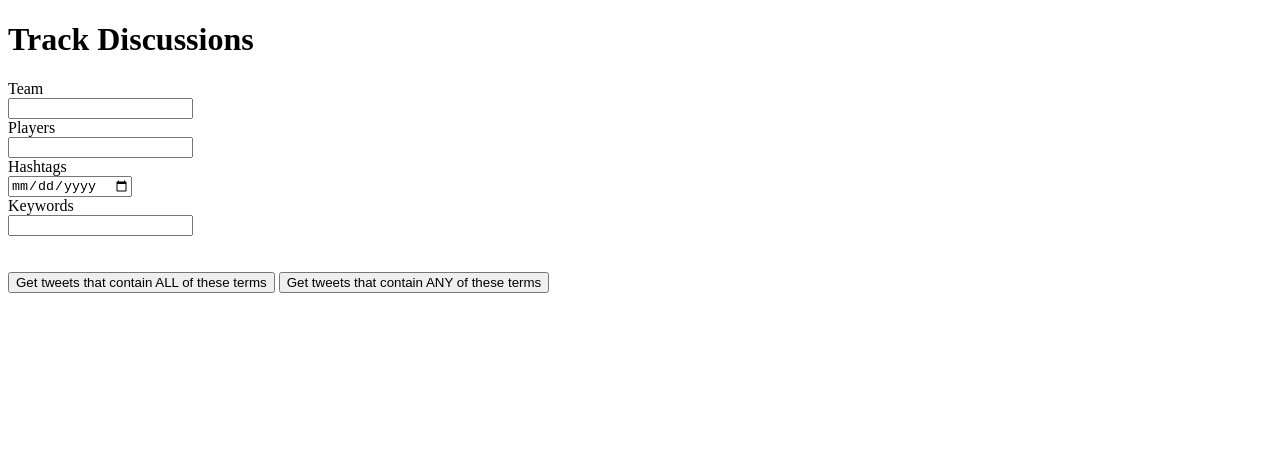
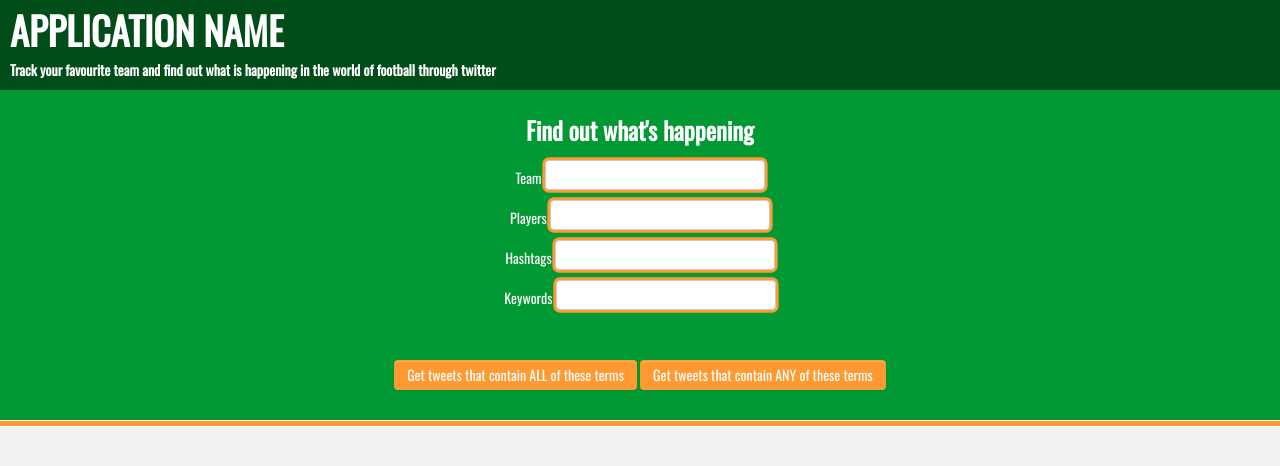
Before and after one commit to Osydius/NegasonicStudentWarhead, a plain HTML site: page Client/queryInterface.html in a window 1280 px wide. Drawn offline with nearby package versions, Linux system fonts and the light colour scheme.

Commit message:
Added first css design
Used bootstrap and css to start a design. Green backgrounds with a
google font and orange highlights are used.

```diff
--- /dev/null
+++ b/Client/css/queryInterface.css
@@ -0,0 +1,73 @@
+#track_discussions_form {
+	text-align: center;
+    background-color: #009933;
+    font-family: 'Oswald', sans-serif;
+    padding-top: 10px;
+    padding-bottom: 10px;
+    color: white;
+    margin:0px;
+}
+
+#title_bar {
+	background-color: #004d1a;
+	color:white;
+	padding:10px;
+	font-family: 'Oswald', sans-serif;
+}
+
+h1 {
+	margin-top: 0px;
+	color:white;
+}
+
+body {
+	background-color: #f2f2f2;
+}
+
+hr{
+	margin:0px;
+	padding:0px;
+	color: #ff9933;
+	background-color: #ff9933;
+	height: 5px;
+}
+
+.field {
+	/*outline: #ff9933 solid medium;*/
+}
+
+/* Smooth outline with box-shadow: */
+input[type=text] {
+    box-shadow: 0 0 0 2pt #ff9933;
+}
+
+/* Hard "outline" with box-shadow: */
+input[type=text]:focus {
+    box-shadow: 0 0 0 2pt #ff9933;
+}
+
+
+
+.btn-custom {
+  font-family: 'Oswald', sans-serif;
+  background-color: hsl(30, 100%, 60%) !important;
+  background-repeat: repeat-x;
+  filter: progid:DXImageTransform.Microsoft.gradient(startColorstr="#ff9932", endColorstr="#ff9932");
+  background-image: -khtml-gradient(linear, left top, left bottom, from(#ff9932), to(#ff9932));
+  background-image: -moz-linear-gradient(top, #ff9932, #ff9932);
+  background-image: -ms-linear-gradient(top, #ff9932, #ff9932);
+  background-image: -webkit-gradient(linear, left top, left bottom, color-stop(0%, #ff9932), color-stop(100%, #ff9932));
+  background-image: -webkit-linear-gradient(top, #ff9932, #ff9932);
+  background-image: -o-linear-gradient(top, #ff9932, #ff9932);
+  background-image: linear-gradient(#ff9932, #ff9932);
+  border-color: #ff9932 #ff9932 hsl(30, 100%, 60%);
+  color: #fff !important;
+  text-shadow: 0 1px 1px rgba(255, 255, 255, 0.00);
+  -webkit-font-smoothing: antialiased;
+}
+
+textarea:focus, input:focus, input[type]:focus, .uneditable-input:focus {
+    border-color: #ff9933;
+     box-shadow: 0 0 0 2pt #ff9933;
+    outline: #ff9933 thick;
+}
--- a/Client/queryInterface.html
+++ b/Client/queryInterface.html
@@ -4,31 +4,39 @@
     <meta charset="UTF-8">
     <title>Football Discussions</title>
     <script src="http://ajax.googleapis.com/ajax/libs/jquery/1.11.2/jquery.min.js"></script>
-
+    <link href="../bootstrap/css/bootstrap.min.css" rel="stylesheet" media="screen">
+    <link rel="stylesheet" type="text/css" href="css/queryInterface.css">
+    <!-- for the font -->
+    <link href='https://fonts.googleapis.com/css?family=Oswald' rel='stylesheet' type='text/css'>
 
 </head>
 <body>
-<h1>Track Discussions</h1>
+    <div id="title_bar">
+        <h1>APPLICATION NAME</h1>
+        <b>Track your favourite team and find out what is happening in the world of football through twitter</b>
+    </div>
+    <div id="track_discussions_form">
+        <h3>Find out what's happening</h3>
+
 
         <form id="myForm" onsubmit="sendData">
-    Team<br>
-    <input type="text" name="team">
+            Team <input type="text" name="team" class = "field">
             <br>
-    Players<br>
-    <input type="text" name="players" >
+            Players <input type="text" name="players" class = "field">
             <br>
-    Hashtags<br>
-    <input type="date" name="hashtags">
+            Hashtags <input type="text" name="hashtags" class = "field">
             <br>
-    Keywords<br>
-    <input type="text" name="keywords" >
+            Keywords <input type="text" name="keywords" class = "field">
             <br>
             <br><br>
-    <button id="sendALLButton">Get tweets that contain ALL of these terms</button>
-    <button id="sendANYButton">Get tweets that contain ANY of these terms</button>
+            <button id="sendALLButton" class="btn btn-custom">Get tweets that contain ALL of these terms</button>
+            <button id="sendANYButton" class="btn btn-custom">Get tweets that contain ANY of these terms</button>
         </form>
+    </div>
+    <hr>
 
 <script src="js/queryInterface.js"></script>
+<script src="../bootstrap/js/bootstrap.min.js"></script>
 
 </body>
 </html>
```
Lines whose indentation alone changed are shown as unchanged.
